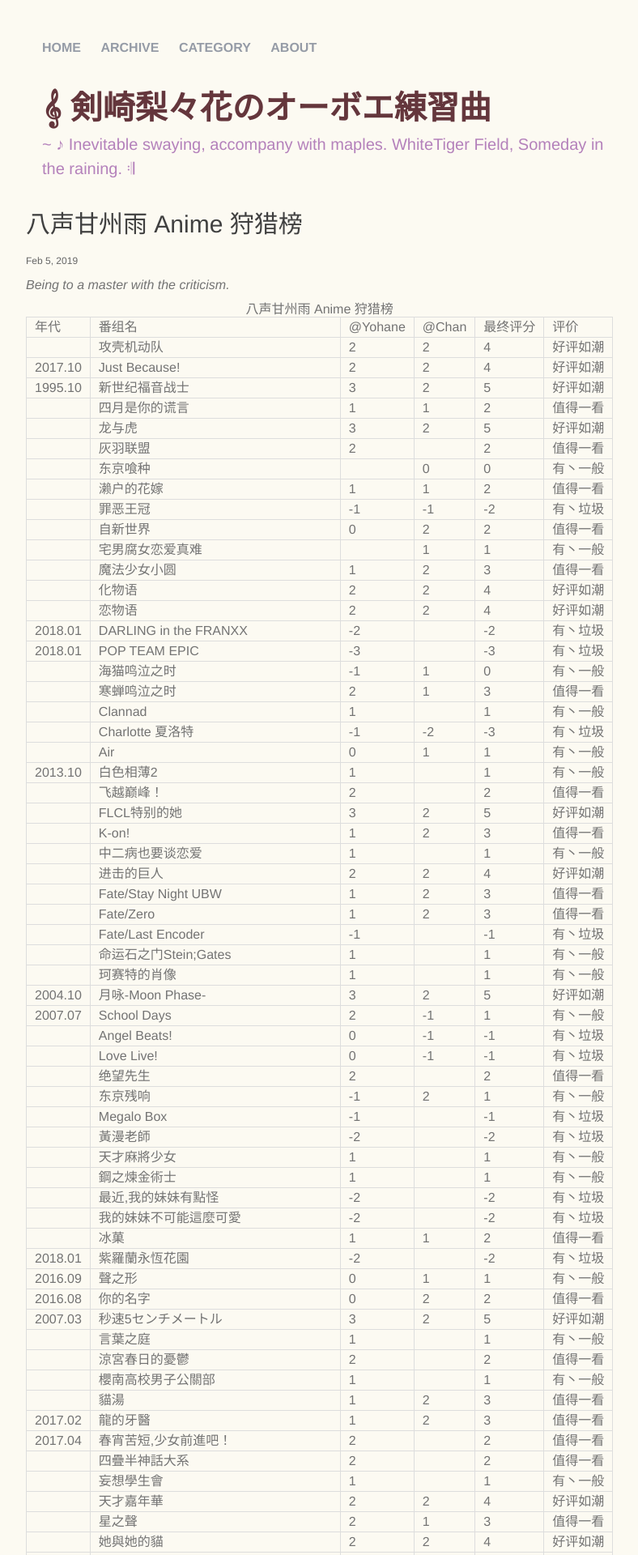
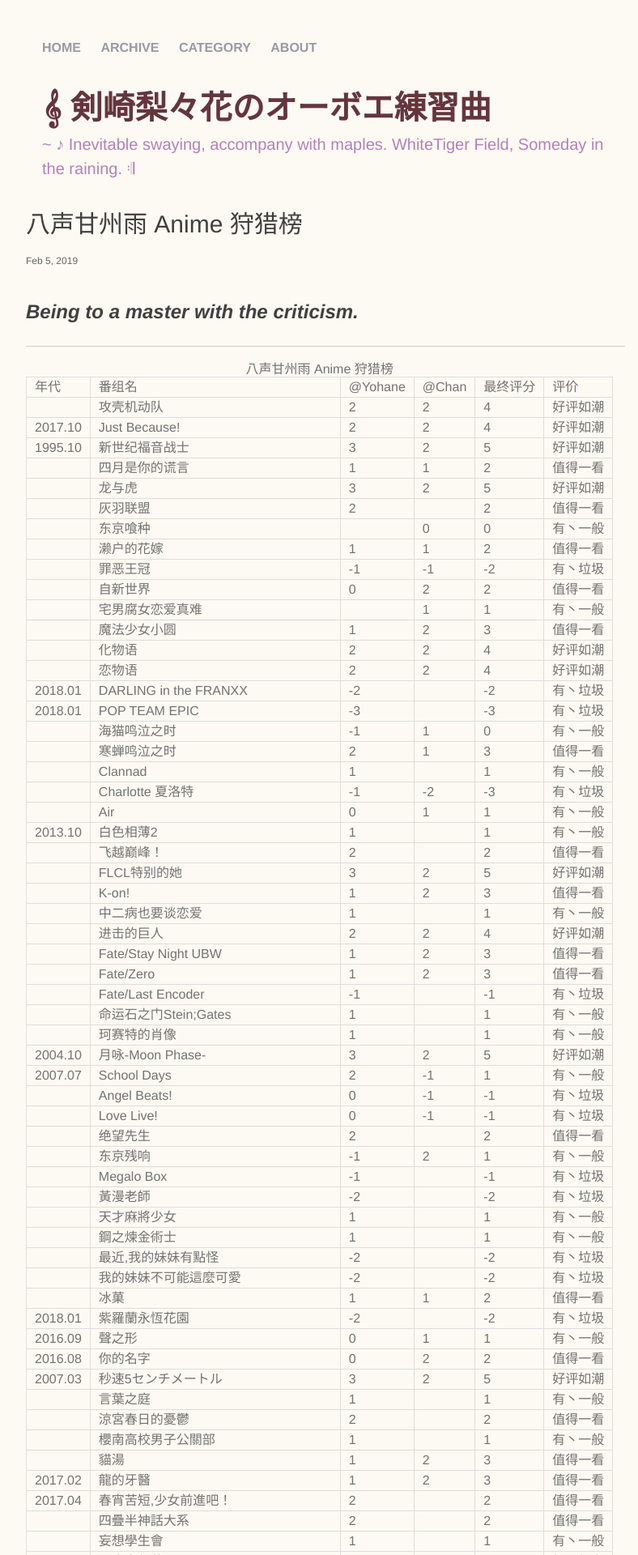
Before and after one commit to YohaneWW/Maples, a Jekyll site: the page built from _posts/2019-02-05-AnimeCriticism.md, in a window 1280 px wide. Shown: the top 1920 px of the page at 81% size, without its empty margins (238-1026 px from the left). Built offline with Jekyll 4.4.1, drawn with Linux system fonts in a browser that asks for light colours.

Commit message:
add ## to head

```diff
--- a/_posts/2019-02-05-AnimeCriticism.md
+++ b/_posts/2019-02-05-AnimeCriticism.md
@@ -3,7 +3,10 @@ layout: post
 title: "八声甘州雨 Anime 狩猎榜"
 categories: AnimeCriticism
 ---
-_Being to a master with the criticism._
+## _Being to a master with the criticism._
+
+----
+
 <table border="1" cellpadding="5">
     <caption>八声甘州雨 Anime 狩猎榜</caption>
 	<tr>
```
